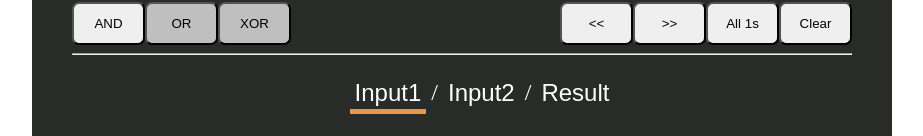
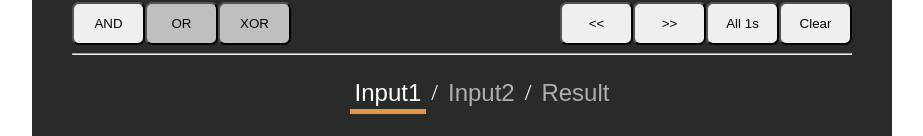
Before and after one commit to Lulkafe/BinaryCalc, a React app: page / in a window 1280 px wide. Shown: the part 310-446 px from the top of the page, without its empty margins (178-1101 px from the left). Built offline with nearby package versions, Linux system fonts and the light colour scheme.

Commit message:
Fixed navi item highlight / gray-out

```diff
--- a/package.json
+++ b/package.json
@@ -4,7 +4,7 @@
   "description": "My webpack project",
   "main": "index.js",
   "scripts": {
-    "test": "echo \"Error: no test specified\" && exit 1",
+    "test": "jest",
     "build": "webpack --mode=production --node-env=production",
     "build:dev": "webpack --mode=development",
     "build:prod": "webpack --mode=production --node-env=production",
--- a/src/components.tsx
+++ b/src/components.tsx
@@ -139,7 +139,7 @@ function UIButton (props) {
 function BitwiseButtons () {
     const { state, dispatch } = useContext(CalcContext);
     const getClass = (bw: Bitwise) => state.bitwise === bw?
-        'tgest' : 'ui__button__grayout'
+        '' : 'ui__button__grayout'
     const createAction = (oper:Bitwise) => () => dispatch({
         type: actions.bitwise.change,
         value: oper
--- a/src/style.css
+++ b/src/style.css
@@ -50,9 +50,11 @@
     font-family: Arial, Helvetica, sans-serif;
     padding-bottom: 2px;
     cursor: pointer;
+    color: #B0AEAE;
 }
 
 .navi__item__highlight {
+    color: white;
     border-bottom: 5px solid #E8974A;
 }
 
```
Also changed, not shown: 1 other file (tests, documents, lock files or other folders).
